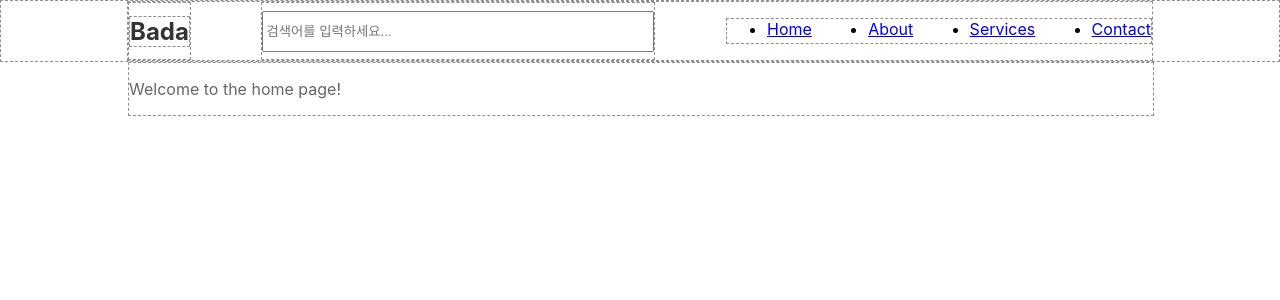
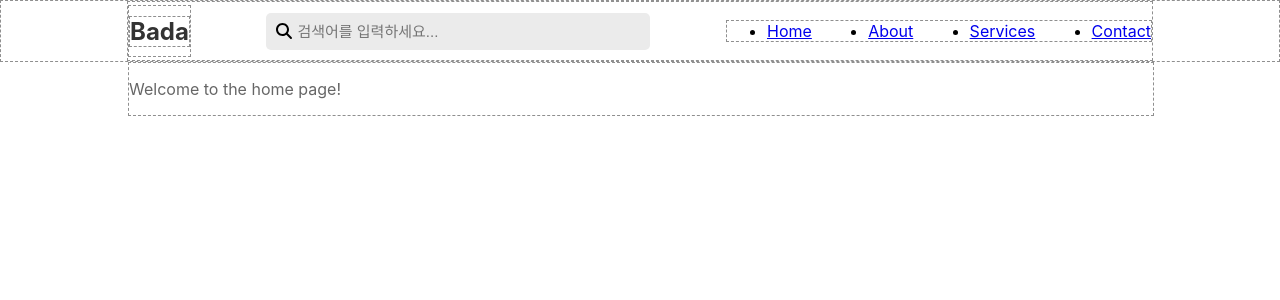
Before and after one commit to eclipse25/Bamboo-Forest, a React (Create React App) app in the folder react-frontend/: page / in a window 1280 px wide. Shown: the top 300 px of the page. Built offline with nearby package versions, Linux system fonts and the light colour scheme.

Commit message:
Complete connection school_api to frontend

```diff
--- a/react-frontend/package.json
+++ b/react-frontend/package.json
@@ -3,6 +3,9 @@
   "version": "0.1.0",
   "private": true,
   "dependencies": {
+    "@fortawesome/fontawesome-svg-core": "^6.5.2",
+    "@fortawesome/free-solid-svg-icons": "^6.5.2",
+    "@fortawesome/react-fontawesome": "^0.2.0",
     "@testing-library/jest-dom": "^5.17.0",
     "@testing-library/react": "^13.4.0",
     "@testing-library/user-event": "^13.5.0",
--- a/react-frontend/src/App.js
+++ b/react-frontend/src/App.js
@@ -1,5 +1,5 @@
 import React from 'react';
-import { BrowserRouter, Routes, Route, Link } from "react-router-dom";
+import { BrowserRouter, Routes, Route } from "react-router-dom";
 // import './styles/App.css';
 
 import Home from './pages/Home';
--- a/react-frontend/src/pages/Home.js
+++ b/react-frontend/src/pages/Home.js
@@ -1,25 +1,53 @@
-import React, { useState } from 'react';
+import React, { useState, useEffect, useCallback } from 'react';
+import { FontAwesomeIcon } from '@fortawesome/react-fontawesome';
+import { faSearch, faTimes } from '@fortawesome/free-solid-svg-icons';
 import '../styles/Home.css';
+import debounce from 'lodash.debounce';
 
 function Home() {
     // 검색어 상태와 검색 결과 상태를 관리하는 useState 훅 사용
-    const [searchTerm, setSearchTerm] = useState('');
-    const [searchResults, setSearchResults] = useState([]);
+    const [searchTerm, setSearchTerm] = useState(''); // 검색어 상태
+    const [searchResults, setSearchResults] = useState([]); // 검색 결과 상태
+    const [isFocused, setIsFocused] = useState(false); // 입력 필드의 포커스 상태
 
-    // 검색어가 변경될 때마다 호출되는 함수
+    // Debounced handleSearch 함수
+    const debouncedSearch = useCallback(
+        debounce(async (query) => {
+            if (query.length >= 2) {
+                try {
+                    const response = await fetch(`http://localhost:8000/api/schools/?school_name=${query}`);
+                    if (!response.ok) {
+                        throw new Error('Search failed');
+                    }
+                    const data = await response.json();
+                    setSearchResults(data); // 직접 data 사용
+                } catch (error) {
+                    console.error(error);
+                    setSearchResults([]);
+                }
+            } else {
+                setSearchResults([]);
+            }
+        }, 300),
+        []
+    );
+
+    useEffect(() => {
+        debouncedSearch(searchTerm);
+        return () => {
+            debouncedSearch.cancel();  // 컴포넌트 언마운트 시 디바운싱 취소
+        }
+    }, [searchTerm, debouncedSearch]);
+
     const handleSearch = (event) => {
-        const { value } = event.target; // 입력된 검색어 가져오기
-        setSearchTerm(value); // 검색어 상태 업데이트
+        setSearchTerm(event.target.value);
+    };
 
-        // 두 글자 이상 입력된 경우에만 검색 결과 가져오기
-        if (value.length >= 2) {
-            // 검색 결과를 가져오는 API 호출 또는 데이터 처리 로직
-            // 예시: fetchSearchResults(value).then(results => setSearchResults(results));
-        } else {
-            // 검색어가 두 글자 미만인 경우 검색 결과 초기화
-            setSearchResults([]);
-        }
+    const clearSearch = () => {
+        setSearchTerm('');
+        setSearchResults([]);
     };
+
     return (
         <div>
             <header className="bdr">
@@ -28,22 +56,33 @@ function Home() {
                         <div className="nav-header bdr">
                             <h1 className="title bdr">Bada</h1>
                         </div>
-                        <label className="search bdr">
+                        <label className="search">
+                            {!isFocused && <span className="search-icon"><FontAwesomeIcon icon={faSearch} size="1x" /></span>}
                             <input
                                 className="search-bar"
                                 value={searchTerm}
-                                onChange={handleSearch} // onChange 이벤트 핸들러 추가
+                                onChange={handleSearch}
+                                onFocus={() => setIsFocused(true)}
+                                onBlur={() => setIsFocused(false)}
                                 placeholder="검색어를 입력하세요..."
+                                aria-label="Search input"
                             />
-                            {/* 드롭다운 영역 */}
+                            {isFocused && (
+                                <span className="clear-icon" onClick={clearSearch} role="button" tabIndex="0" style={{ cursor: 'pointer' }}
+                                     aria-label="Clear search">
+                                    <FontAwesomeIcon icon={faTimes} size="1x" />
+                                </span>
+                            )}
                             {searchResults.length > 0 && (
                                 <ul className="dropdown">
-                                    {searchResults.map(result => (
-                                        <li key={result.id}>{result.title}</li>
+                                    {searchResults.map((result, index) => (
+                                        <li key={index}>
+                                            <div className="result-title">{result.school_name}</div>
+                                            <div className="result-address">{result.address}</div>
+                                        </li>
                                     ))}
                                 </ul>
                             )}
-                            <span></span>
                         </label>
                         <ul className="nav-menu bdr">
                             <li><a href="#">Home</a></li>
--- a/react-frontend/src/styles/Home.css
+++ b/react-frontend/src/styles/Home.css
@@ -7,22 +7,82 @@ nav {
 .nav-header {
     display: flex;
     align-items: center;
+    height: 50px;
 }
 
 .container {
     display: flex;
     width: 80vw;
     justify-content: space-between;
+    align-items: center;
 }
 
 .search {
+    display: inline-block;
     display: flex;
     align-items: center;
+    justify-items: center;
+    position: relative;
+    width: 30vw;
+    height: 35px;
 }
 
 .search-bar {
+    display: inline-block;
+    display: flex;
     width: 30vw;
     height: 35px;
+    line-height: 35px;
+    padding: 0px 30px;
+    font-size: 15px;
+    transition: padding-left 0.3s ease, width 0.3s ease;
+    background-color: #ebebeb;
+    border-radius: 5px;
+    border: 1px solid transparent;
+}
+
+.search-bar:focus {
+    outline:none;
+    padding-left: 10px; /* 포커스 상태에서는 여백을 줄임 */
+    width: 30vw; /* 돋보기 아이콘이 사라졌을 때 너비를 늘려서 아이콘 자리를 채움 */
+}
+
+.search-icon {
+    position: absolute; /* 절대 위치로 아이콘을 설정 */
+    left: 10px; /* 왼쪽에서 10px 떨어진 곳에 위치 */
+    cursor: pointer; /* 마우스 오버 시 커서 변경 */
+}
+
+.clear-icon {
+    position: absolute;
+    right: 10px;
+    top: 50%;
+    transform: translateY(-50%);
+}
+
+.dropdown {
+    position: absolute;
+    left: 0;
+    top: 100%;
+    width: 30vw;
+    background-color: #f5f5f5;
+    box-shadow: 0 8px 16px 0 rgba(0,0,0,0.2); /* 드롭다운에 그림자 효과 추가 */
+    z-index: 1000; /* 다른 요소들 위에 드롭다운이 나타나도록 z-index 설정 */
+    list-style-type: none;
+    padding-left: 0;
+}
+
+.result-title {
+    font-weight: bold;
+}
+
+.result-address {
+    font-size: 0.8em;
+}
+
+.dropdown li {
+    padding: 5px 10px;
+    cursor: pointer;
 }
 
 .title {
```
Also changed, not shown: 2 other files (tests, documents, lock files or other folders).
